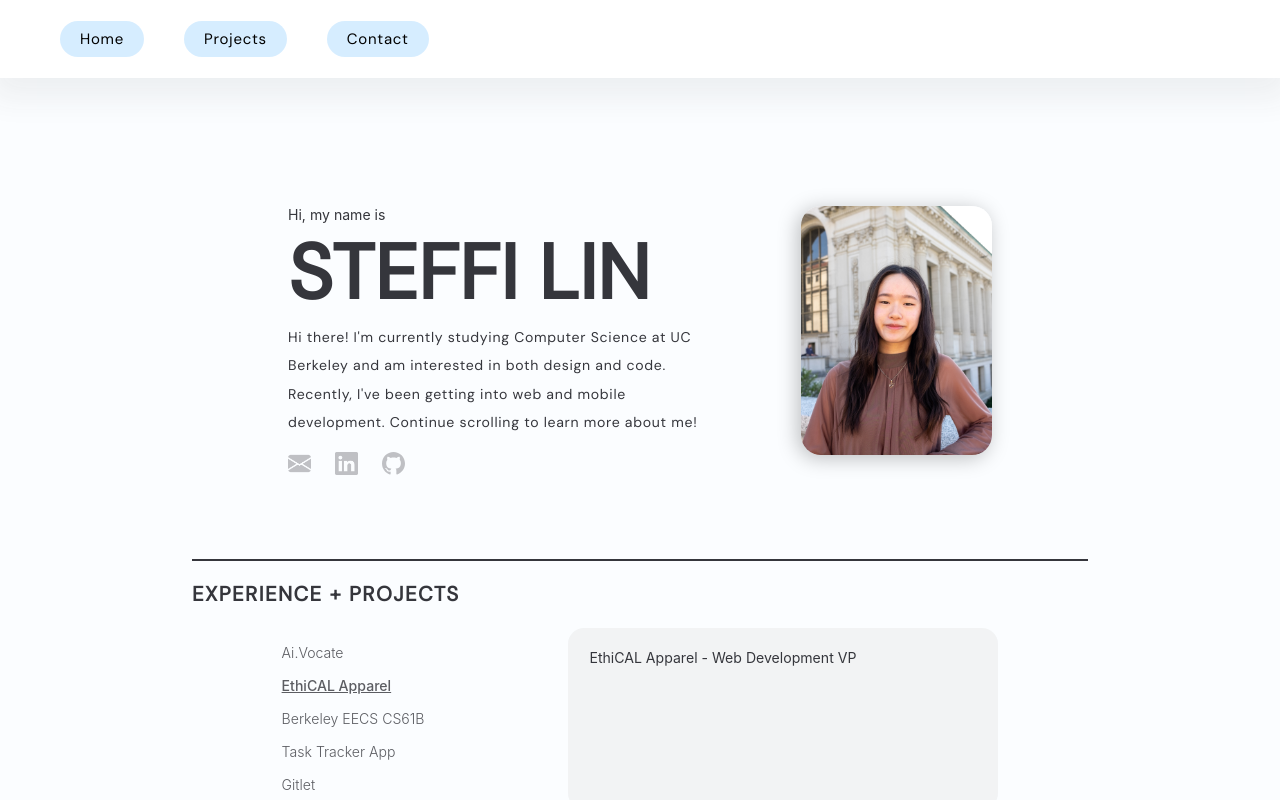
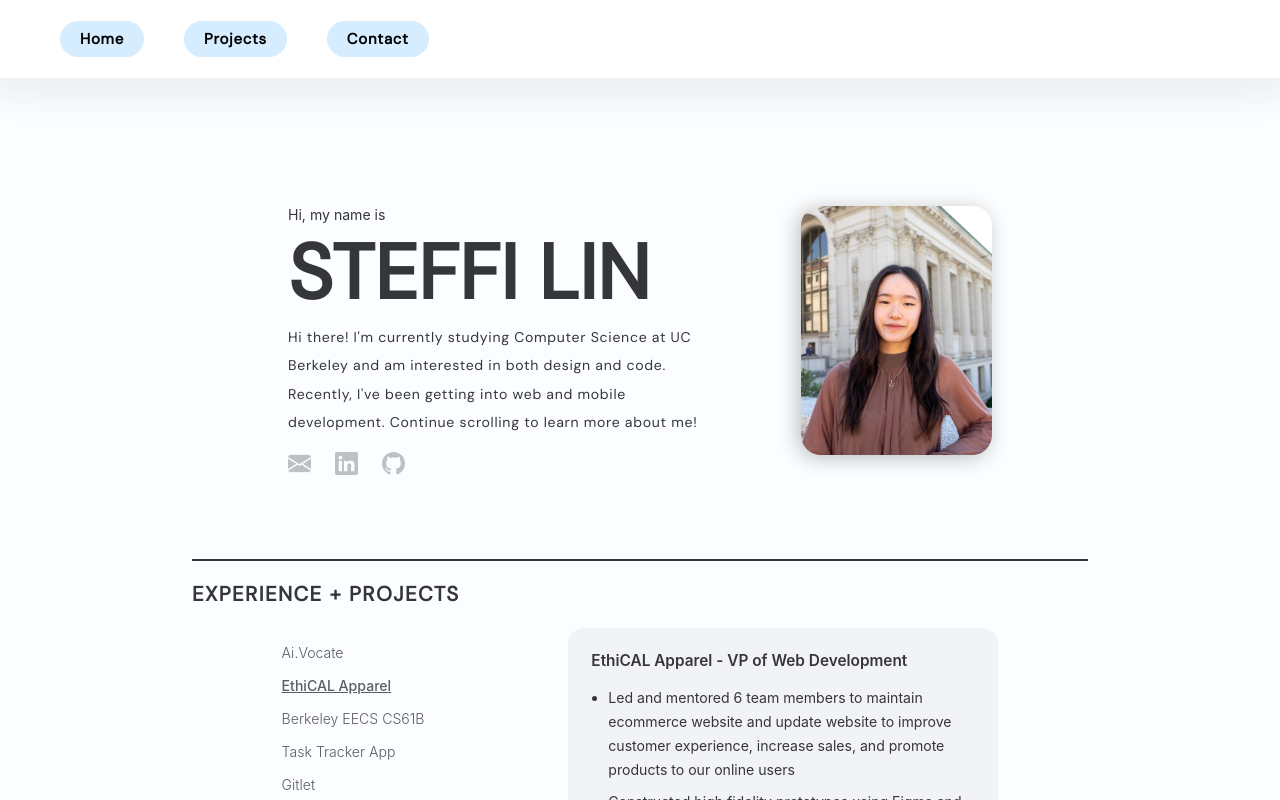
Before and after one commit to steffilin/steffilin.github.io, a React (Create React App) app: page / in a window 1280 px wide. Both pictures are taken after a click on the item "EthiCAL Apparel". Shown: the top 800 px of the page. Built offline with nearby package versions, Linux system fonts and the light colour scheme.

Commit message:
added images to ethical

```diff
--- a/src/AiVocate.js
+++ b/src/AiVocate.js
@@ -13,7 +13,7 @@ function AiVocate() {
                 <li>Implemented advanced functionalities, such as integrating OpenAI API calls, data storage using Firebase, & user
                     authentication, enhancing user experience and providing users with personalized interactive experiences</li>
             </ul>
-            <div className="expimg-container">
+            <div className="expimg-container3">
 
                 <img className="expimg" src={aivocate1}></img>
                 <img className="expimg" src={aivocate2}></img>
--- a/src/App.css
+++ b/src/App.css
@@ -30,3 +30,10 @@ h3 {
 html {
   background-color: #FBFDFF;
 }
+
+a {
+  text-decoration: none;
+  color:#35363C;
+  font-weight: 600;
+  text-decoration: underline;
+}
--- a/src/EthiCAL.js
+++ b/src/EthiCAL.js
@@ -1,9 +1,25 @@
 import React from "react";
+import "./Experience.css";
+import ethical1 from "./images/ethical1.png";
+import ethical2 from "./images/ethical2.png";
 
 function EthiCAL() {
     return (
         <div class="text">
-            <p>EthiCAL Apparel - Web Development VP</p>
+            <p className="expTitle">EthiCAL Apparel - VP of Web Development</p>
+            <ul className="explist">
+                <li>Led and mentored 6 team members to maintain ecommerce website and update website to improve customer experience, increase sales, and promote products to our online users</li>
+                <li>Constructed high fidelity prototypes using Figma and used HTML/CSS and JavaScript to develop interactive website features and improve user experience and increase web traffic</li>
+                <li>Check out the <a href="https://www.ethicalapparel.org/" target="blank">EthiCAL website</a> and support a student-run social enterprise focused on sustainability!</li>
+
+
+            </ul>
+            <div className="expimg-container2">
+
+                <img className="expimg" src={ethical1}></img>
+                <img className="expimg" src={ethical2}></img>
+
+            </div>
         </div>
     );
 }
--- a/src/Experience.css
+++ b/src/Experience.css
@@ -26,7 +26,7 @@
     padding: 1.5em 0 0 1.5em;
 }
 
-.expimg-container {
+.expimg-container3, .expimg-container2 {
     padding: 0 0 1.5em 1.5em;
     display: flex;
     gap: 2em;
@@ -34,13 +34,20 @@
     /* width: 50%; */
 }
 
-.expimg-container img {
+.expimg-container3 img {
     border-radius: 10px;
     max-width: 33%;
     /* max-height: 33%; */
 }
 
+.expimg-container2 img {
+    border-radius: 10px;
+    max-width: 50%;
+    /* max-height: 33%; */
+}
+
 .exp-img {
+    /* max-width: 50% !important; */
     /* object-fit: contain; */
 
     /* border-radius: 20%; */
```
Also changed, not shown: src/images/ethical1.png (added), src/images/ethical2.png (added).
